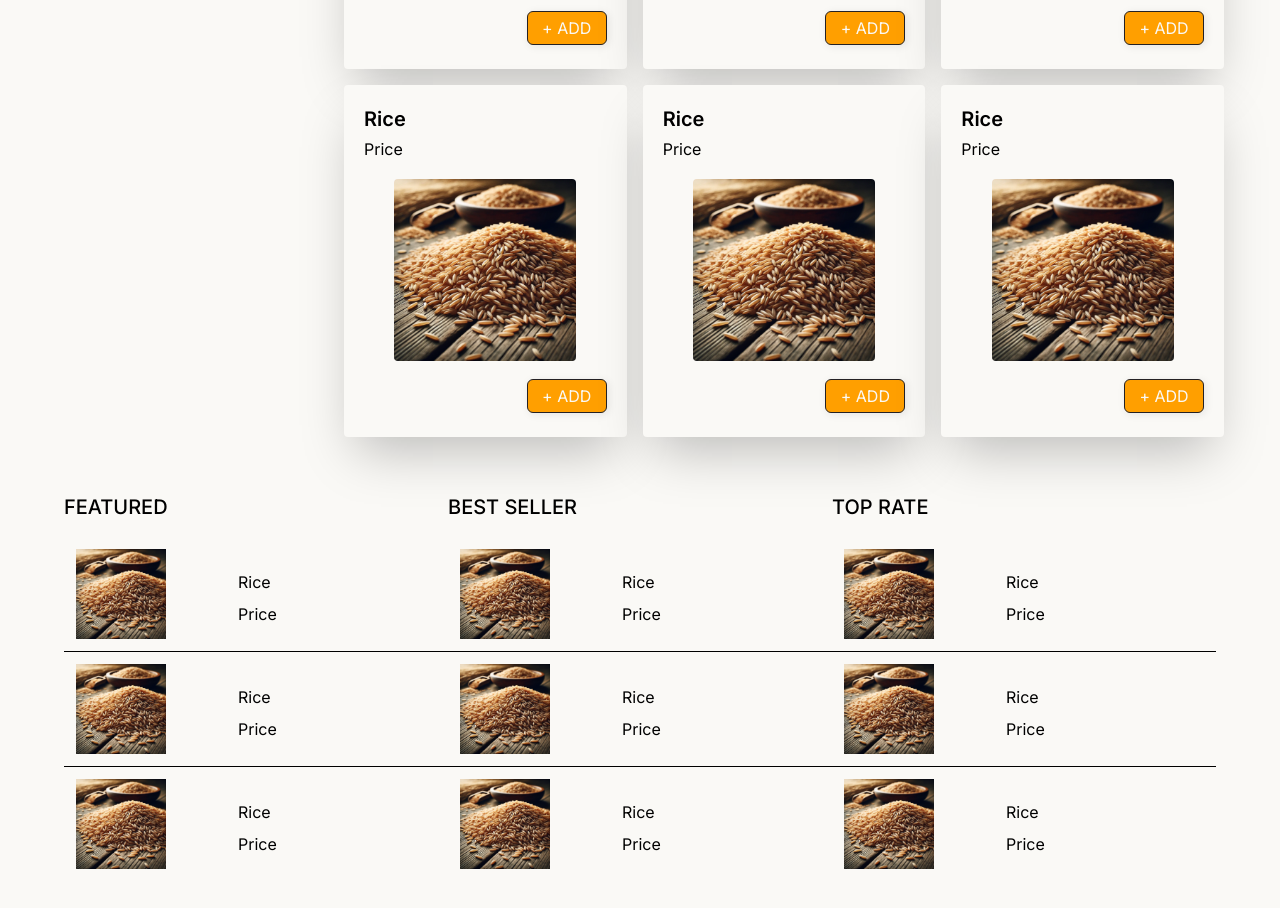
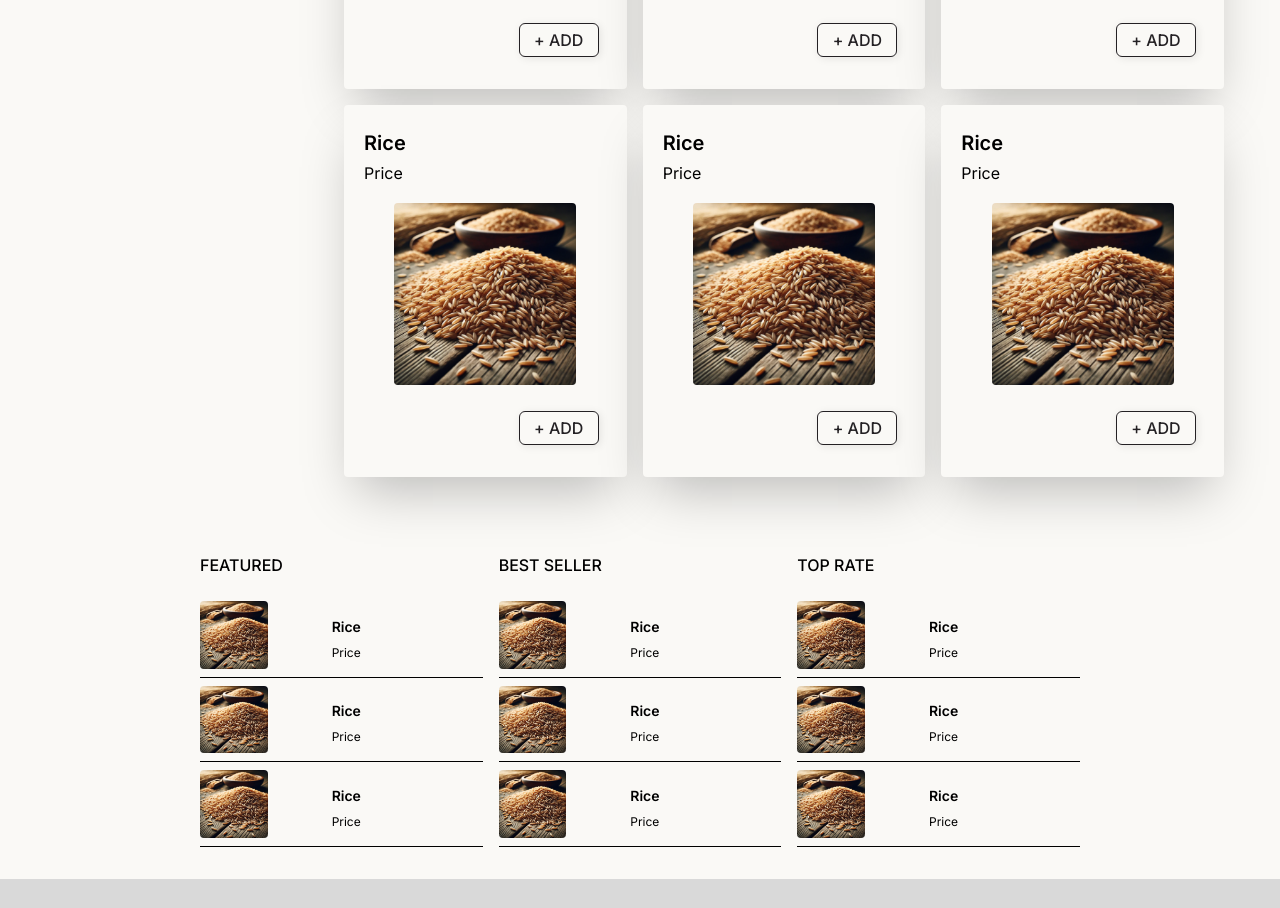
Before and after one commit to ChirayuthK/jsd9-pheonix_wicianburi_grill-html-site, a website built with Vite: page index.html in a window 1280 px wide. Shown: the part 433-1341 px from the top of the page. Built offline with nearby package versions, Linux system fonts and the light colour scheme.

Commit message:
Edited: index.html and styles.css

```diff
--- a/index.html
+++ b/index.html
@@ -30,13 +30,13 @@
             <!-- breadcrumb / dropdown -->
 
             <section class="">
-                <div class="sm:flex justify-between items-center">
-                    <ul class="nav__breadcrumb flex justify-center mx-8 p-2 text-xs ">
-                        <li><a href="#">Home /</a></li>
-                        <li><a href="#">Product /</a></li>
+                <div class="w-full sm:flex justify-between items-center">
+                    <ul class="nav__breadcrumb flex justify-center p-2 text-xs">
+                        <li><a href="#">Home/</a></li>
+                        <li><a href="#">Product/</a></li>
                         <li><a href="#">Subcategory</a></li>
                     </ul>
-                    <div class="dropdown-sort flex flex-col items-center mx-8 p-2">
+                    <div class="dropdown-sort flex flex-col items-center p-2">
                         <span class="block my-2 sm:hidden text-2xl font-semibold pb-3">FILTER</span>
                         <div class="flex items-center">
                             <h3 class="hidden sm:block mx-2">Sort By</h3>
@@ -54,9 +54,9 @@
                 </div>
             </section>
 
-            <!-- product-card -->
+            <!-- product-catalog -->
 
-            <section class="sm:flex justify-center my-10">
+            <section class="sm:flex justify-center my-10 ">
                 <div class="hidden sm:block min-w-2xs">
                     <h3 class="card__product hidden sm:block mx-6 text-xl font-semibold">REGION</h3>
                     <div class="checkbox flex flex-col mx-6 my-2.5">
@@ -105,74 +105,80 @@
 
                     <figure class="hidden sm:flex flex-col mx-2 mb-4 p-5 bg-[#FAF9F6] rounded-sm shadow-2xl">
                         <div class="flex flex-col">
-                            <h3 class="text-xl font-semibold">Rice</h3>
+                            <h3 class="text-xl font-semibold mt-1">Rice</h3>
                             <p class="my-1 text-base">Price</p>
                         </div>
                         <div class="flex justify-items-center justify-center items-center">
                             <img src="/assets/ข้าวกล้อง.webp" alt="" class=" my-3.5 w-3/4 rounded-sm">
                         </div>
                         <div class="flex justify-end">
-                            <button class="btn-add my-1 px-2 py-1 w-fit rounded-md ">+ ADD</button>
+                            <!-- <button class="btn-add my-1 px-2 py-1 w-fit rounded-md">+ ADD</button> -->
+                            <button-add class="my-1 px-2 py-1 w-fit text-base font-medium rounded-md">+ ADD</button-add>
                         </div>
                     </figure>
                     <figure class="hidden sm:flex flex-col mx-2 mb-4 p-5 bg-[#FAF9F6] rounded-sm shadow-2xl">
                         <div class="flex flex-col">
-                            <h3 class="text-xl font-semibold">Rice</h3>
+                            <h3 class="text-xl font-semibold mt-1">Rice</h3>
                             <p class="my-1 text-base">Price</p>
                         </div>
                         <div class="flex justify-items-center justify-center items-center">
                             <img src="/assets/ข้าวกล้อง.webp" alt="" class=" my-3.5 w-3/4 rounded-sm">
                         </div>
                         <div class="flex justify-end">
-                            <button class="btn-add my-1 px-2 py-1 w-fit rounded-md ">+ ADD</button>
+                            <!-- <button class="btn-add my-1 px-2 py-1 w-fit rounded-md">+ ADD</button> -->
+                            <button-add class="my-1 px-2 py-1 w-fit text-base font-medium rounded-md">+ ADD</button-add>
                         </div>
                     </figure>
                     <figure class="hidden sm:flex flex-col mx-2 mb-4 p-5 bg-[#FAF9F6] rounded-sm shadow-2xl">
                         <div class="flex flex-col">
-                            <h3 class="text-xl font-semibold">Rice</h3>
+                            <h3 class="text-xl font-semibold mt-1">Rice</h3>
                             <p class="my-1 text-base">Price</p>
                         </div>
                         <div class="flex justify-items-center justify-center items-center">
                             <img src="/assets/ข้าวกล้อง.webp" alt="" class=" my-3.5 w-3/4 rounded-sm">
                         </div>
                         <div class="flex justify-end">
-                            <button class="btn-add my-1 px-2 py-1 w-fit rounded-md ">+ ADD</button>
+                            <!-- <button class="btn-add my-1 px-2 py-1 w-fit rounded-md">+ ADD</button> -->
+                            <button-add class="my-1 px-2 py-1 w-fit text-base font-medium rounded-md">+ ADD</button-add>
                         </div>
                     </figure>
                     <figure class="hidden sm:flex flex-col mx-2 mb-4 p-5 bg-[#FAF9F6] rounded-sm shadow-2xl">
                         <div class="flex flex-col">
-                            <h3 class="text-xl font-semibold">Rice</h3>
+                            <h3 class="text-xl font-semibold mt-1">Rice</h3>
                             <p class="my-1 text-base">Price</p>
                         </div>
                         <div class="flex justify-items-center justify-center items-center">
                             <img src="/assets/ข้าวกล้อง.webp" alt="" class=" my-3.5 w-3/4 rounded-sm">
                         </div>
                         <div class="flex justify-end">
-                            <button class="btn-add my-1 px-2 py-1 w-fit rounded-md ">+ ADD</button>
+                            <!-- <button class="btn-add my-1 px-2 py-1 w-fit rounded-md">+ ADD</button> -->
+                            <button-add class="my-1 px-2 py-1 w-fit text-base font-medium rounded-md">+ ADD</button-add>
                         </div>
                     </figure>
                     <figure class="hidden sm:flex flex-col mx-2 mb-4 p-5 bg-[#FAF9F6] rounded-sm shadow-2xl">
                         <div class="flex flex-col">
-                            <h3 class="text-xl font-semibold">Rice</h3>
+                            <h3 class="text-xl font-semibold mt-1">Rice</h3>
                             <p class="my-1 text-base">Price</p>
                         </div>
                         <div class="flex justify-items-center justify-center items-center">
                             <img src="/assets/ข้าวกล้อง.webp" alt="" class=" my-3.5 w-3/4 rounded-sm">
                         </div>
                         <div class="flex justify-end">
-                            <button class="btn-add my-1 px-2 py-1 w-fit rounded-md ">+ ADD</button>
+                            <!-- <button class="btn-add my-1 px-2 py-1 w-fit rounded-md">+ ADD</button> -->
+                            <button-add class="my-1 px-2 py-1 w-fit text-base font-medium rounded-md">+ ADD</button-add>
                         </div>
                     </figure>
                     <figure class="hidden sm:flex flex-col mx-2 mb-4 p-5 bg-[#FAF9F6] rounded-sm shadow-2xl">
                         <div class="flex flex-col">
-                            <h3 class="text-xl font-semibold">Rice</h3>
+                            <h3 class="text-xl font-semibold mt-1">Rice</h3>
                             <p class="my-1 text-base">Price</p>
                         </div>
                         <div class="flex justify-items-center justify-center items-center">
                             <img src="/assets/ข้าวกล้อง.webp" alt="" class=" my-3.5 w-3/4 rounded-sm">
                         </div>
                         <div class="flex justify-end">
-                            <button class="btn-add my-1 px-2 py-1 w-fit rounded-md ">+ ADD</button>
+                            <!-- <button class="btn-add my-1 px-2 py-1 w-fit rounded-md">+ ADD</button> -->
+                            <button-add class="my-1 px-2 py-1 w-fit text-base font-medium rounded-md">+ ADD</button-add>
                         </div>
                     </figure>
                 </div>
@@ -180,94 +186,94 @@
 
             <!-- section reccommended -->
 
-             <section class="hidden sm:flex justify-center my-8">
-                <div class="sm:grid grid-cols-3 max-w-6xl">
-                    <article class="flex flex-col">
-                        <h3 class="mb-4 text-xl font-medium">FEATURED</h3>
-                        <div class="p-3 border-b-[0.2px]">
+             <section class="hidden sm:flex justify-center mt-15 mb-8">
+                <div class="sm:grid grid-cols-3 max-w-4xl">
+                    <article class="flex flex-col mx-2">
+                        <h3 class="mb-4 text-base font-medium">FEATURED</h3>
+                        <div class="product-recom pr-3 py-2 border-b-[0.2px]">
                             <figure class="flex">
-                                <img src="/assets/ข้าวกล้อง.webp" alt="" class="w-1/4">
-                                <div class="flex flex-col justify-center items-start w-full mx-18">
-                                    <h4 class="my-2">Rice</h4>
-                                    <p>Price</p>
+                                <img src="/assets/ข้าวกล้อง.webp" alt="" class="w-1/4 rounded">
+                                <div class="flex flex-col justify-center items-start w-full mx-16">
+                                    <h4 class="my-2 text-sm font-semibold">Rice</h4>
+                                    <p class="text-xs font-normal">Price</p>
                                 </div>
                             </figure>
                         </div>
-                        <div class="p-3 border-b-[0.2px]">
+                        <div class="pr-3 py-2 border-b-[0.2px]">
                             <figure class="flex">
-                                <img src="/assets/ข้าวกล้อง.webp" alt="" class="w-1/4">
-                                <div class="flex flex-col justify-center items-start w-full mx-18">
-                                    <h4 class="my-2">Rice</h4>
-                                    <p>Price</p>
+                                <img src="/assets/ข้าวกล้อง.webp" alt="" class="w-1/4 rounded">
+                                <div class="flex flex-col justify-center items-start w-full mx-16">
+                                    <h4 class="my-2 text-sm font-semibold">Rice</h4>
+                                    <p class="text-xs font-normal">Price</p>
                                 </div>
                             </figure>
                         </div>
-                        <div class="p-3">
+                        <div class="pr-3 py-2 border-b-[0.2px]">
                             <figure class="flex">
-                                <img src="/assets/ข้าวกล้อง.webp" alt="" class="w-1/4">
-                                <div class="flex flex-col justify-center items-start w-full mx-18">
-                                    <h4 class="my-2">Rice</h4>
-                                    <p>Price</p>
+                                <img src="/assets/ข้าวกล้อง.webp" alt="" class="w-1/4 rounded">
+                                <div class="flex flex-col justify-center items-start w-full mx-16">
+                                    <h4 class="my-2 text-sm font-semibold">Rice</h4>
+                                    <p class="text-xs font-normal">Price</p>
                                 </div>
                             </figure>
                         </div>
                     </article>
-                    <article class="flex flex-col">
-                        <h3 class="mb-4 text-xl font-medium">BEST SELLER</h3>
-                        <div class="p-3 border-b-[0.2px]">
+                    <article class="flex flex-col mx-2">
+                        <h3 class="mb-4 text-base font-medium">BEST SELLER</h3>
+                        <div class="pr-3 py-2 border-b-[0.2px]">
                             <figure class="flex">
-                                <img src="/assets/ข้าวกล้อง.webp" alt="" class="w-1/4">
-                                <div class="flex flex-col justify-center items-start w-full mx-18">
-                                    <h4 class="my-2">Rice</h4>
-                                    <p>Price</p>
+                                <img src="/assets/ข้าวกล้อง.webp" alt="" class="w-1/4 rounded">
+                                <div class="flex flex-col justify-center items-start w-full mx-16">
+                                    <h4 class="my-2 text-sm font-semibold">Rice</h4>
+                                    <p class="text-xs font-normal">Price</p>
                                 </div>
                             </figure>
                         </div>
-                        <div class="p-3 border-b-[0.2px]">
+                        <div class="pr-3 py-2 border-b-[0.2px]">
                             <figure class="flex">
-                                <img src="/assets/ข้าวกล้อง.webp" alt="" class="w-1/4">
-                                <div class="flex flex-col justify-center items-start w-full mx-18">
-                                    <h4 class="my-2">Rice</h4>
-                                    <p>Price</p>
+                                <img src="/assets/ข้าวกล้อง.webp" alt="" class="w-1/4 rounded">
+                                <div class="flex flex-col justify-center items-start w-full mx-16">
+                                    <h4 class="my-2 text-sm font-semibold">Rice</h4>
+                                    <p class="text-xs font-normal">Price</p>
                                 </div>
                             </figure>
                         </div>
-                        <div class="p-3">
+                        <div class="pr-3 py-2 border-b-[0.2px]">
                             <figure class="flex">
-                                <img src="/assets/ข้าวกล้อง.webp" alt="" class="w-1/4">
-                                <div class="flex flex-col justify-center items-start w-full mx-18">
-                                    <h4 class="my-2">Rice</h4>
-                                    <p>Price</p>
+                                <img src="/assets/ข้าวกล้อง.webp" alt="" class="w-1/4 rounded">
+                                <div class="flex flex-col justify-center items-start w-full mx-16">
+                                    <h4 class="my-2 text-sm font-semibold">Rice</h4>
+                                    <p class="text-xs font-normal">Price</p>
                                 </div>
                             </figure>
                         </div>
                     </article>
-                    <article class="flex flex-col">
-                        <h3 class="mb-4 text-xl font-medium">TOP RATE</h3>
-                        <div class="p-3 border-b-[0.2px]">
+                    <article class="flex flex-col mx-2">
+                        <h3 class="mb-4 text-base font-medium">TOP RATE</h3>
+                        <div class="pr-3 py-2 border-b-[0.2px]">
                             <figure class="flex">
-                                <img src="/assets/ข้าวกล้อง.webp" alt="" class="w-1/4">
-                                <div class="flex flex-col justify-center items-start w-full mx-18">
-                                    <h4 class="my-2">Rice</h4>
-                                    <p>Price</p>
+                                <img src="/assets/ข้าวกล้อง.webp" alt="" class="w-1/4 rounded">
+                                <div class="flex flex-col justify-center items-start w-full mx-16">
+                                    <h4 class="my-2 text-sm font-semibold">Rice</h4>
+                                    <p class="text-xs font-normal">Price</p>
                                 </div>
                             </figure>
                         </div>
-                        <div class="p-3 border-b-[0.2px]">
+                        <div class="pr-3 py-2 border-b-[0.2px]">
                             <figure class="flex">
-                                <img src="/assets/ข้าวกล้อง.webp" alt="" class="w-1/4">
-                                <div class="flex flex-col justify-center items-start w-full mx-18">
-                                    <h4 class="my-2">Rice</h4>
-                                    <p>Price</p>
+                                <img src="/assets/ข้าวกล้อง.webp" alt="" class="w-1/4 rounded">
+                                <div class="flex flex-col justify-center items-start w-full mx-16">
+                                    <h4 class="my-2 text-sm font-semibold">Rice</h4>
+                                    <p class="text-xs font-normal">Price</p>
                                 </div>
                             </figure>
                         </div>
-                        <div class="p-3">
+                        <div class="pr-3 py-2 border-b-[0.2px]">
                             <figure class="flex">
-                                <img src="/assets/ข้าวกล้อง.webp" alt="" class="w-1/4">
-                                <div class="flex flex-col justify-center items-start w-full mx-18">
-                                    <h4 class="my-2">Rice</h4>
-                                    <p>Price</p>
+                                <img src="/assets/ข้าวกล้อง.webp" alt="" class="w-1/4 rounded">
+                                <div class="flex flex-col justify-center items-start w-full mx-16">
+                                    <h4 class="my-2 text-sm font-semibold">Rice</h4>
+                                    <p class="text-xs font-normal">Price</p>
                                 </div>
                             </figure>
                         </div>
--- a/src/styles.css
+++ b/src/styles.css
@@ -198,17 +198,17 @@
 	outline: red solid 1px;
 } */
 
-.btn-add {
+/* .btn-add {
   color: var(--clr-primary);
   background-color: var(--clr-accent);
-}
+} */
 
 .card__product-mobile{
   border: solid black 1px;
 }
 
 .card__product-mobile:hover {
-  background-color: #888;
+  background-color: #a3a1a17c;
 }
 
 .dropdown {
```
